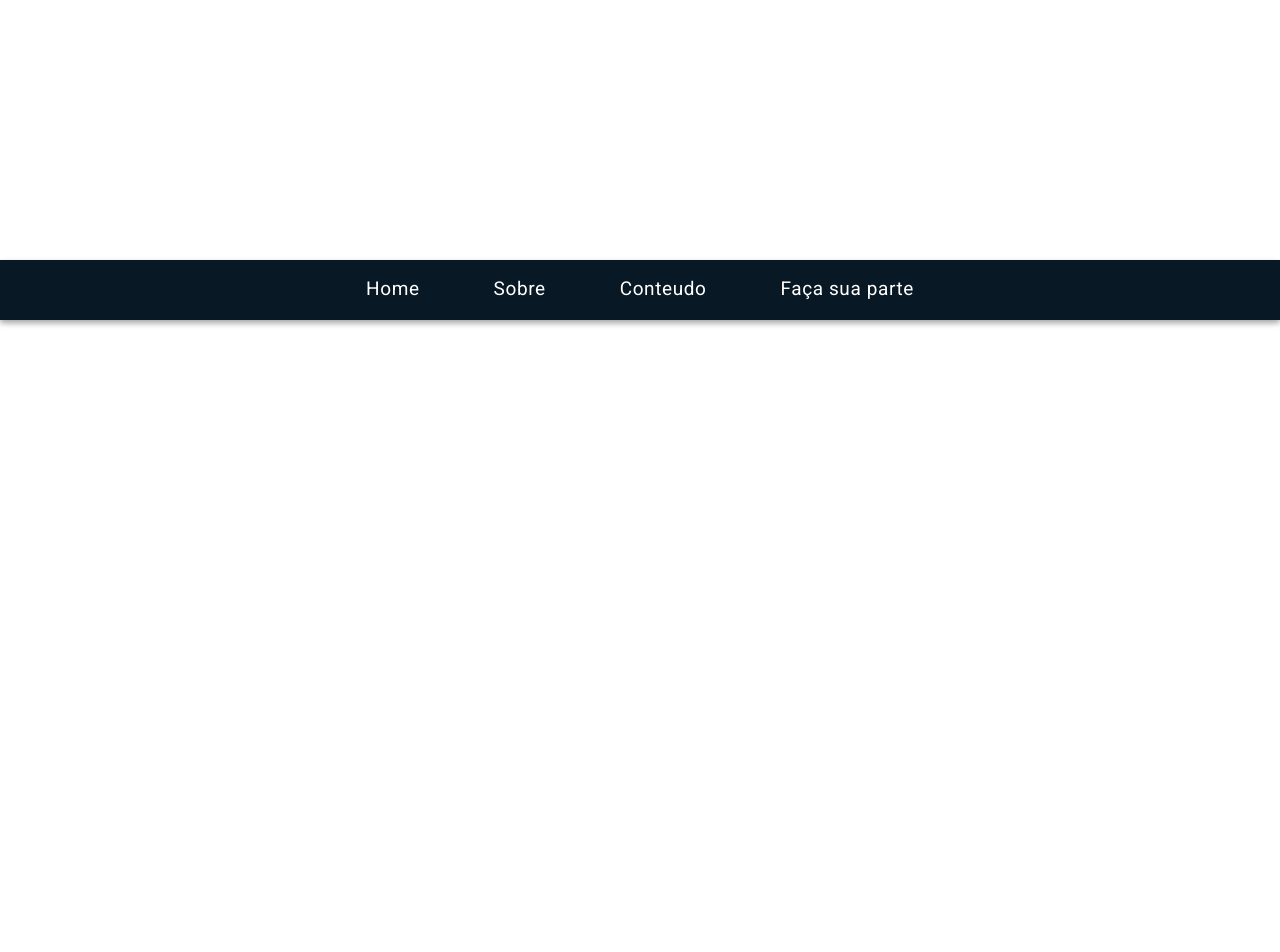
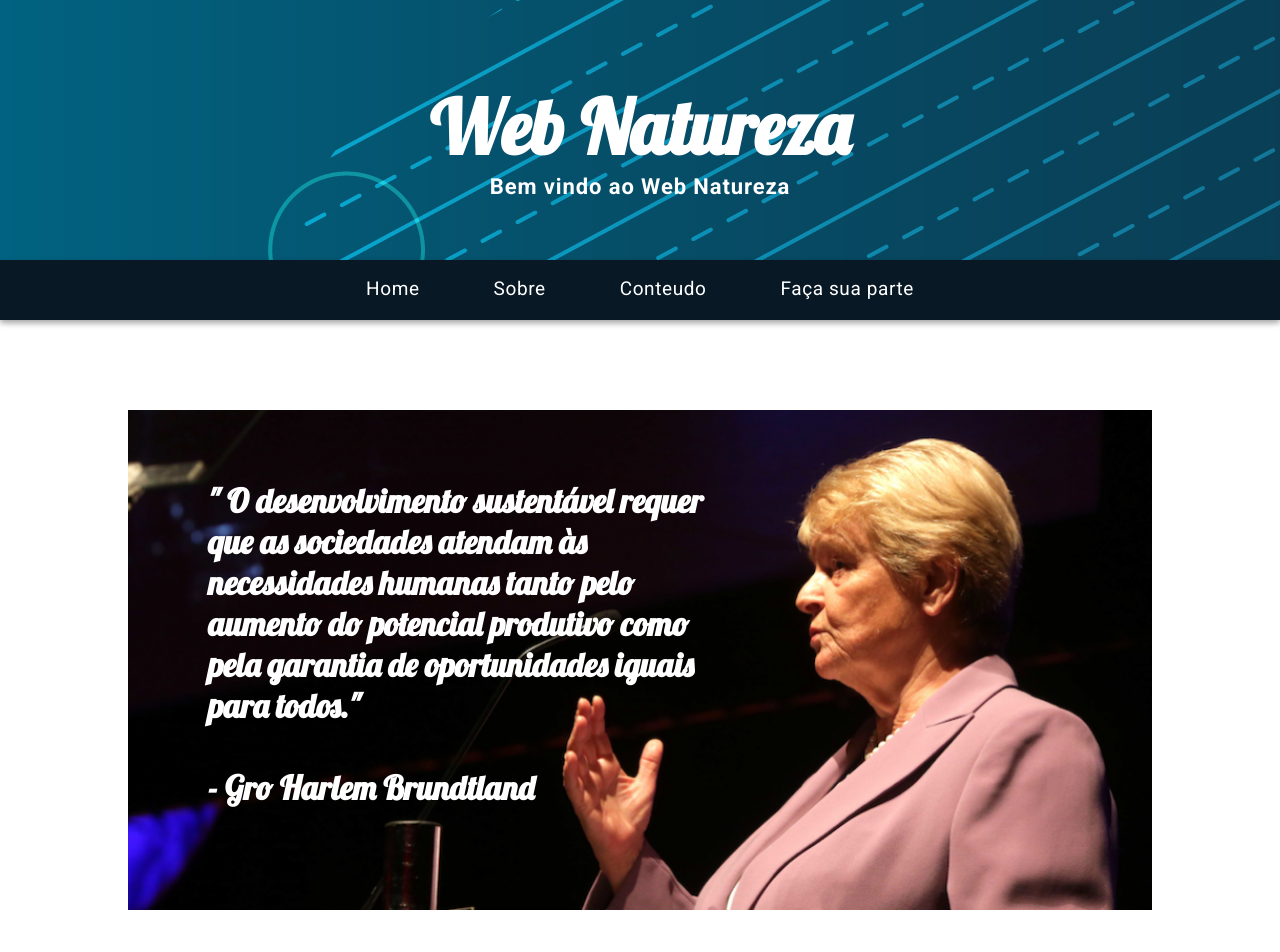
Before and after one commit to JonatasAlvesdeBarros/JonatasAlvesdeBarros.github.io, a plain HTML site: page site_robo/ultima3.html in a window 1280 px wide. Shown: the top 952 px of the page. Drawn offline with Linux system fonts and the light colour scheme.

Commit message:
Update Aula-Ultima.css

```diff
--- a/site_robo/CSS/Aula-Ultima.css
+++ b/site_robo/CSS/Aula-Ultima.css
@@ -13,7 +13,7 @@ body {
     text-align: center;
     height: 260px;
     background-image: linear-gradient(300deg, cadetblue, #180F4A);
-    background-image: url(Imagenss/3415222.jpg);
+    background-image: url(/site_robo/Imagenss/3415222.jpg);
 }
 
 .head h1 {
@@ -256,7 +256,7 @@ aside {
     text-align: center;
     margin: 7% 10%;
     margin-bottom: 5%;
-    background-image: url(Imagenss/grobruntland.png);
+    background-image: url(/site_robo/Imagenss/grobruntland.png);
     width: auto;
     height: 500px;
     background-size: cover;
```
